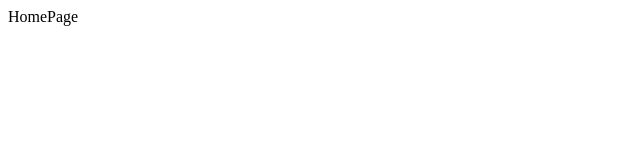
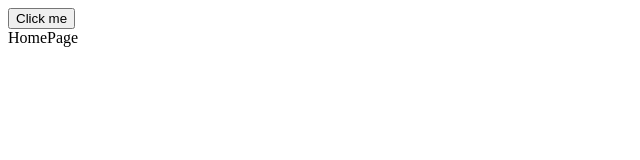
Before and after one commit to hemadhami001/MERN1, a React app in the folder frontend/: page / in a window 1280 px wide. Shown: the top 160 px of the page, without its empty margins (0-640 px from the left). Built offline with nearby package versions, Linux system fonts and the light colour scheme; the HTML template or start-up script is replaced by a standard one.

Commit message:
react-hot-toast

```diff
--- a/frontend/src/App.jsx
+++ b/frontend/src/App.jsx
@@ -5,13 +5,16 @@ import CreatePage from './pages/CreatePage.jsx'
 import NoteDetailPage from './pages/NoteDetailPage.jsx'
 
 const App = () => {
-  return <div>
+  return (
+  <div>
+    <button onClick={() => toast.success("Congrats!")}>Click me</button>
       <Routes>
         <Route path="/" element={<HomePage />} />
         <Route path="/create" element={<CreatePage />} />
         <Route path="/note/:id" element={<NoteDetailPage />} />
       </Routes>
     </div>
+  );
 }
 
 export default App;
--- a/frontend/src/main.jsx
+++ b/frontend/src/main.jsx
@@ -3,6 +3,7 @@ import { createRoot } from 'react-dom/client'
 import './index.css'
 import App from './App.jsx'
 import { BrowserRouter } from 'react-router'
+import { Toaster } from 'react-hot-toast';
 
 createRoot(document.getElementById('root')).render(
   <StrictMode>
```
